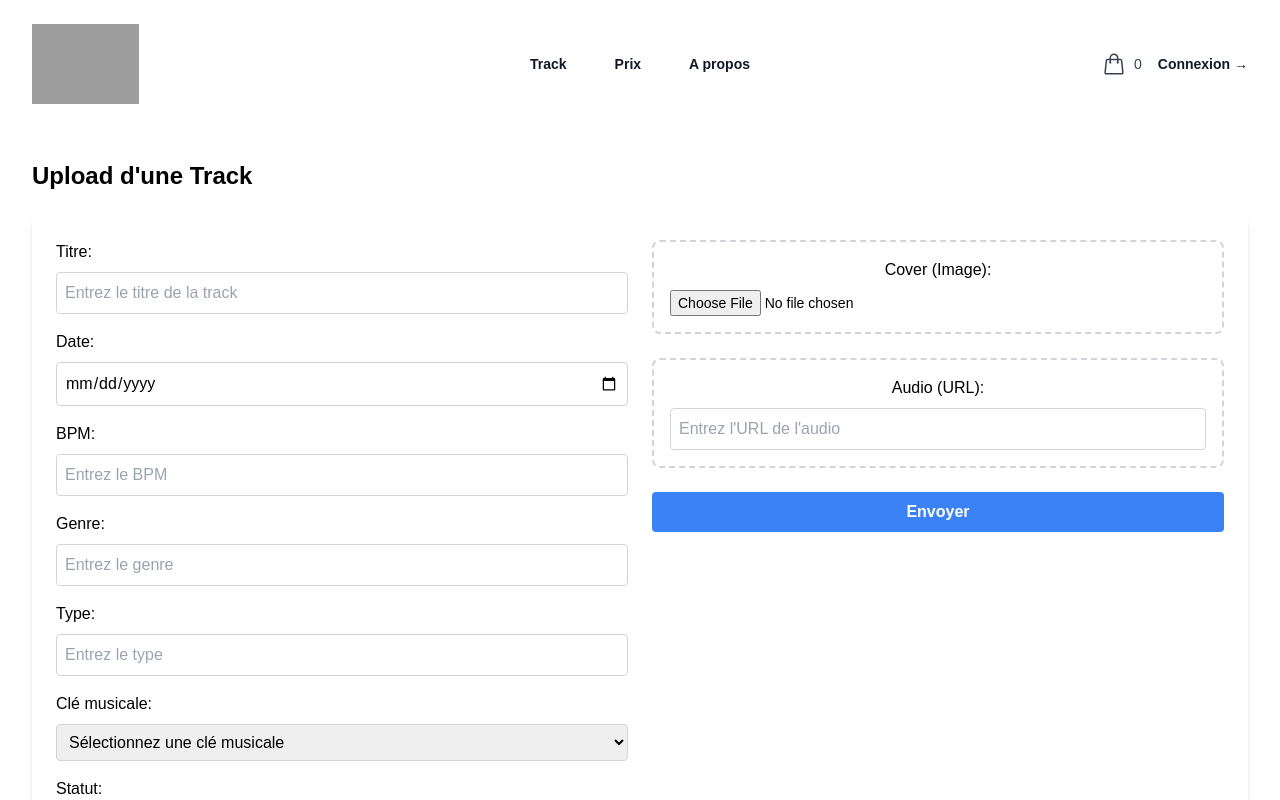
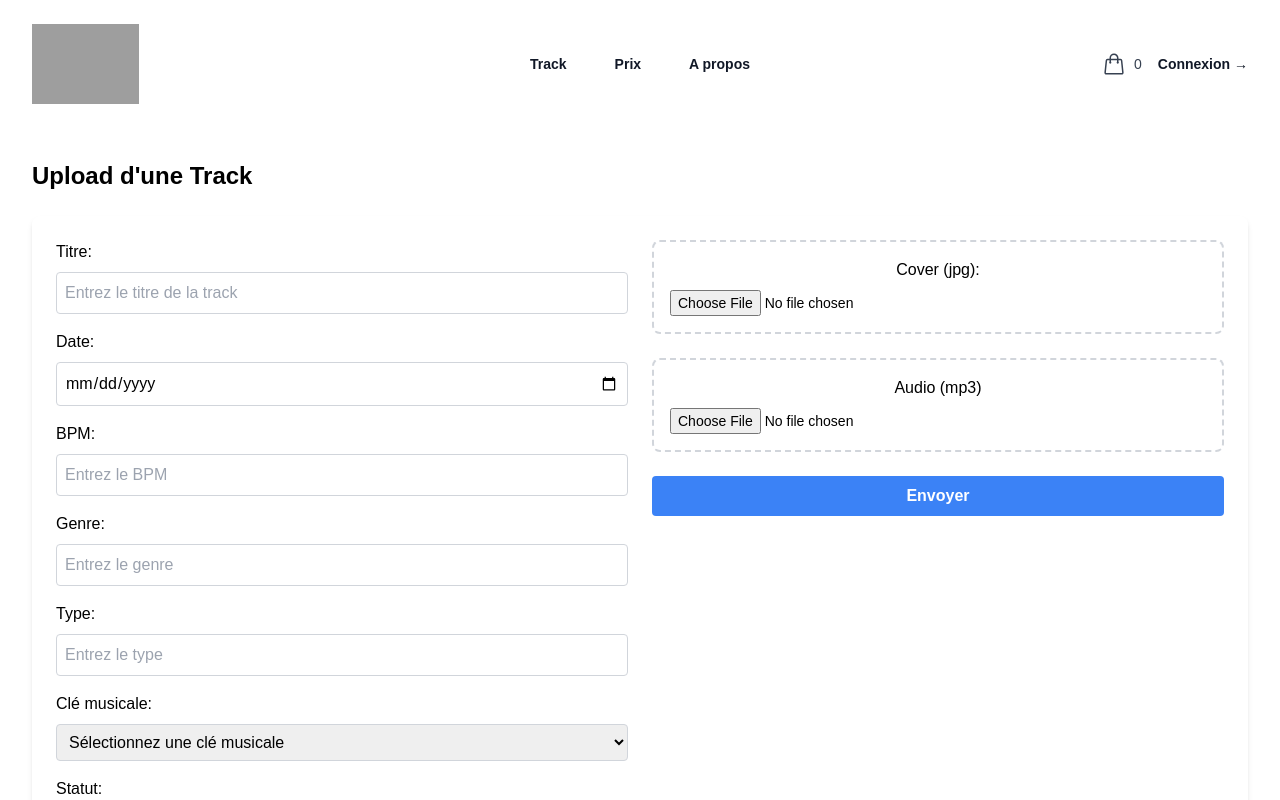
Before and after one commit to killian-doume/beatdrive_front, a Next.js app: page /upload in a window 1280 px wide. Shown: the top 800 px of the page. Built offline with nearby package versions, Linux system fonts and the light colour scheme; grey boxes are pictures that could not be loaded.

Commit message:
feat maj

```diff
--- a/src/app/upload/page.tsx
+++ b/src/app/upload/page.tsx
@@ -88,6 +88,11 @@ export default function UploadTrack() {
       alert("Une erreur s'est produite lors de la requête.");
     }
   };
+
+
+  function handleAudioChange(event: ChangeEvent<HTMLInputElement>): void {
+    throw new Error('Function not implemented.');
+  }
 
   return (
     <>
@@ -220,7 +225,7 @@ export default function UploadTrack() {
           <div className="space-y-6">
             {/* Cover Upload */}
             <div className="border-dashed border-2 border-gray-300 rounded-lg p-4 text-center">
-              <label className="block text-black font-medium mb-2">Cover (Image):</label>
+              <label className="block text-black font-medium mb-2">Cover (jpg):</label>
               <input
                 type="file"
                 accept="image/*"
@@ -241,16 +246,26 @@ export default function UploadTrack() {
             </div>
 
             {/* Audio Upload */}
-            <div className="border-dashed border-2 border-gray-300 rounded-lg p-4 text-center">
-              <label className="block text-black font-medium mb-2">Audio (URL):</label>
+           {/* Cover Upload */}
+           <div className="border-dashed border-2 border-gray-300 rounded-lg p-4 text-center">
+              <label className="block text-black font-medium mb-2">Audio (mp3)</label>
               <input
-                type="text"
-                value={audio}
-                onChange={(e) => setAudio(e.target.value)}
-                placeholder="Entrez l'URL de l'audio"
-                className="w-full p-2 border border-gray-300 rounded focus:outline-none focus:ring focus:ring-blue-300"
+                type="file"
+                accept="audio/*"
+                onChange={handleAudioChange}
+                className="w-full text-sm"
                 required
               />
+              {previewCover && (
+                <div className="mt-4">
+
+                  <img
+                    src={previewCover}
+                    alt="Preview"
+                    className="mt-2 max-w-full h-auto rounded"
+                  />
+                </div>
+              )}
             </div>
 
             {/* Bouton Envoyer */}
--- a/src/components/header.tsx
+++ b/src/components/header.tsx
@@ -130,7 +130,7 @@ export default function Header() {
         </div>
 
         {/* Desktop Navigation */}
-        <Popover.Group className="hidden lg:flex lg:gap-x-12">
+        <Popover className="hidden lg:flex lg:gap-x-12">
           <Link href="/track" className="text-sm font-semibold text-gray-900">
             Track
           </Link>
@@ -140,7 +140,7 @@ export default function Header() {
           <Link href="/about" className="text-sm font-semibold text-gray-900">
             A propos
           </Link>
-        </Popover.Group>
+        </Popover>
 
         <div className="hidden lg:flex lg:flex-1 lg:justify-end items-center gap-4">
           {/* Panier avec menu déroulant */}
@@ -211,12 +211,23 @@ export default function Header() {
                 className="absolute right-0 mt-2 w-48 origin-top-right rounded-md bg-white shadow-lg ring-1 ring-black/5 z-50"
               >
                 <MenuItem>
-                  <div className="block px-4 py-2 text-sm text-center font-bold">
+                  <div className="flex items-center justify-center px-4 py-2 text-sm font-bold">
                     <span className={user?.type === "admin" ? "text-yellow-500" : "text-gray-700"}>
                       {user?.pseudo}
                     </span>
+                    {user?.type === "admin" && (
+                      <img
+                        src="https://png.pngtree.com/png-vector/20190128/ourlarge/pngtree-king-crown-for-symbol-and-icon-king-png-image_342262.jpg"
+                        alt="Crown Icon"
+                        className="h-4 w-4 ml-2"
+                      />
+                    )}
+                    {user?.type === "beatmaker" && (
+                      <MusicalNoteIcon className="h-4 w-4 text-blue-500 ml-2" />
+                    )}
                   </div>
                 </MenuItem>
+
                 <MenuItem>
                   <Link
                     href="/mon_compte"
@@ -263,7 +274,7 @@ export default function Header() {
         </div>
       </nav>
 
-      {/* Mobile Navigation */}
+
       {/* Mobile Navigation */}
       <Dialog open={mobileMenuOpen} onClose={setMobileMenuOpen} className="lg:hidden">
         <div className="fixed inset-0 z-10" />
@@ -356,26 +367,27 @@ export default function Header() {
               <div className="py-6">
                 {isAuthenticated ? (
                   <div className="space-y-4">
-              <div className="flex items-center">
+                    <div className="flex flex-col items-center text-center">
                       <img
                         alt="User Avatar"
                         src={user?.avatar || 'https://via.placeholder.com/150'}
                         className="h-12 w-12 rounded-full"
                       />
-                <div className="ml-4">
+                      <div className="flex items-center mt-2">
                         <p className="text-sm font-semibold text-gray-900">{user?.pseudo}</p>
                         {user?.type === "admin" && (
                           <img
                             src="https://png.pngtree.com/png-vector/20190128/ourlarge/pngtree-king-crown-for-symbol-and-icon-king-png-image_342262.jpg"
                             alt="Crown Icon"
-                      className="h-4 w-4"
+                            className="h-4 w-4 ml-2"
                           />
                         )}
                         {user?.type === "beatmaker" && (
-                    <MusicalNoteIcon className="h-4 w-4 text-blue-500" />
+                          <MusicalNoteIcon className="h-4 w-4 text-blue-500 ml-2" />
                         )}
                       </div>
                     </div>
+
                     <Link
                       href="/mon_compte"
                       className="block rounded-lg px-4 py-2 text-base font-semibold text-gray-900 hover:bg-gray-50"
```
Lines whose indentation alone changed are shown as unchanged.
